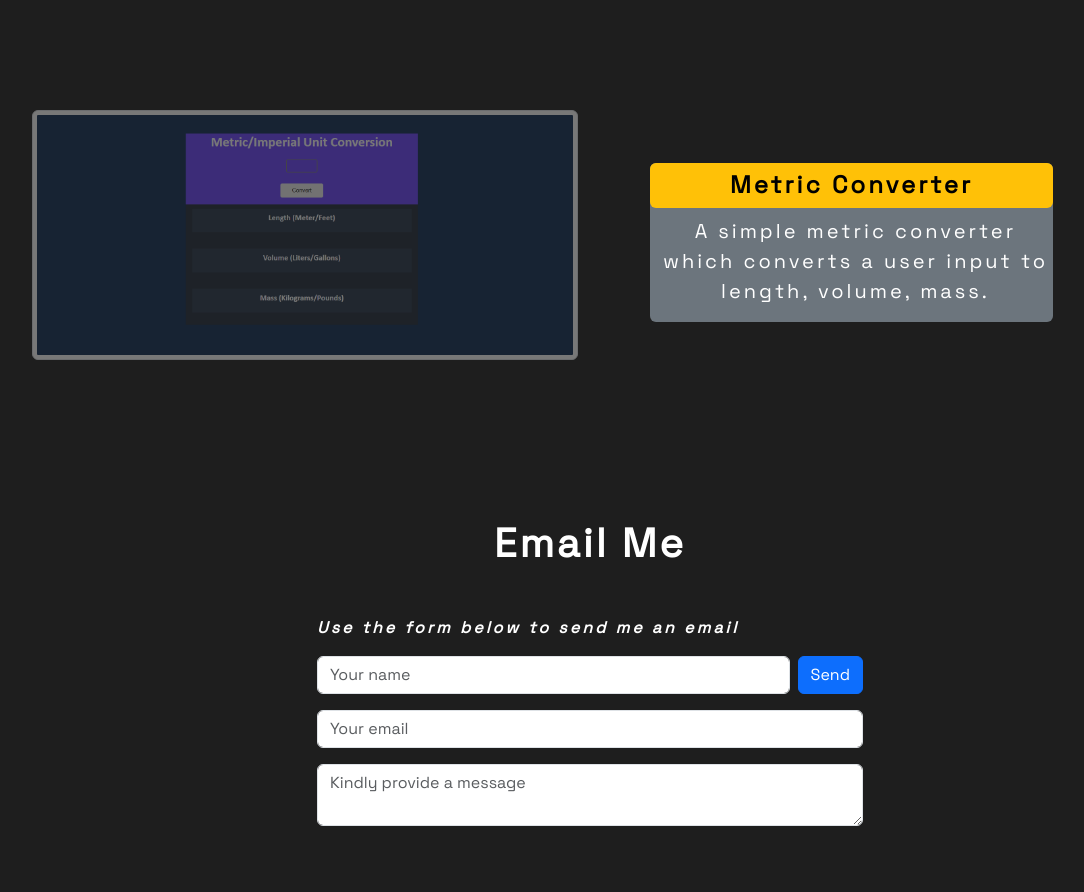
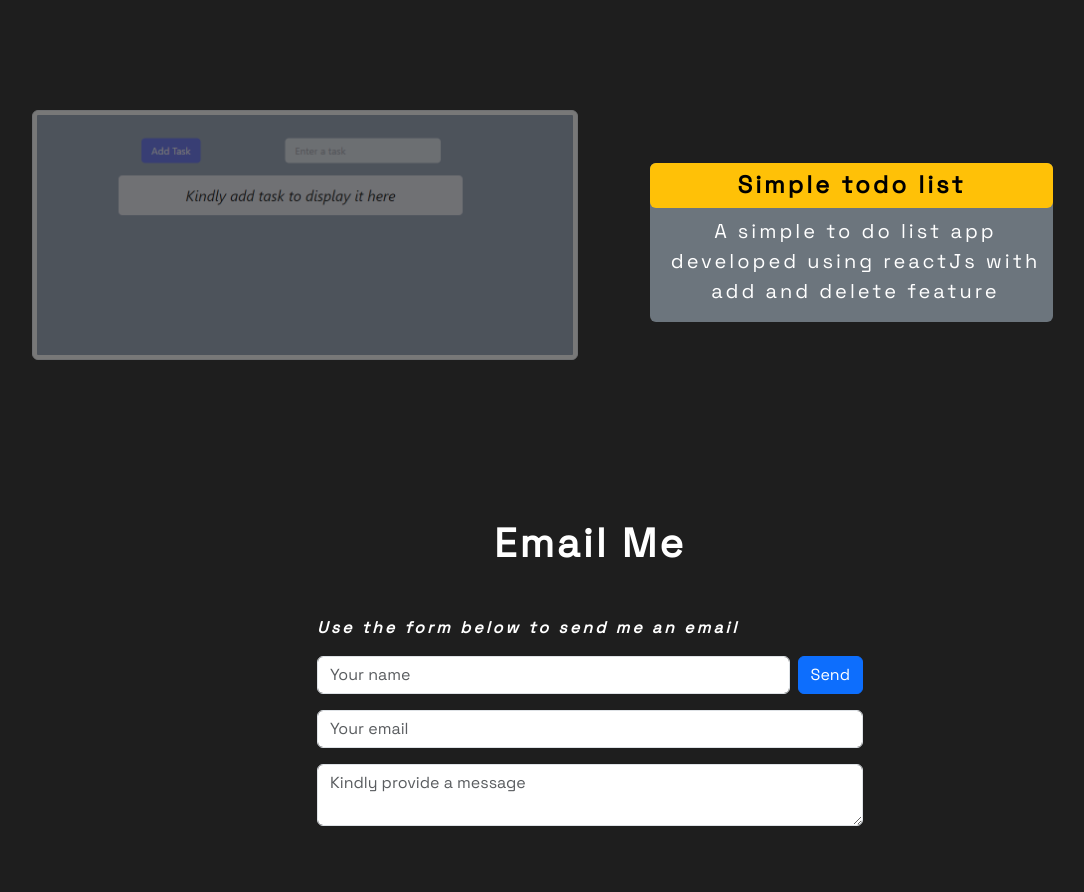
Before and after one commit to JeffDanielle/reactPortfolio, a React (Create React App) app: page / in a window 1280 px wide. Shown: the part 2408-3300 px from the top of the page, without its empty margins (50-1134 px from the left). Built offline with nearby package versions, Linux system fonts and the light colour scheme.

Commit message:
update project

```diff
--- a/src/components/WorkPage.js
+++ b/src/components/WorkPage.js
@@ -5,6 +5,7 @@ import Col from 'react-bootstrap/Col';
 import ClassroomifyImg from '../images/classroomify.png'
 import UnitsImg from '../images/units.png'
 import blackjackImg from '../images/blackjack.png'
+import todoImg from '../images/todo-list.png'
 import { Link } from 'react-router-dom'
 
 const MyProjects = () => {
@@ -44,12 +45,12 @@ const MyProjects = () => {
             <Container className='mt-5 pt-5'>
                   <Row>
                      <Col xs={12} lg={6} className='mb-3'>
-                        <Link to='https://unitsconversion.netlify.app' target='_blank'><Image src={UnitsImg} className='img-thumbnail' id='projects-img' alt='classroomify-thumbnail'/></Link>
+                        <Link to='https://simple-todo-listtt.netlify.app' target='_blank'><Image src={todoImg} className='img-thumbnail border border-light-subtle' id='projects-img' alt='classroomify-thumbnail'/></Link>
                      </Col>
                      <Col xs={12} lg={5} className='d-flex align-items-center'>
                         <div className='bg-secondary rounded ms-lg-5'>
-                           <h3 className='bg-warning rounded text-black fs-4 px-2 py-2 fw-bold'>Metric Converter</h3>
-                           <p className='fs-5 text-center ms-2'>A simple metric converter which converts a user input to length, volume, mass.</p>
+                           <h3 className='bg-warning rounded text-black fs-4 px-2 py-2 fw-bold'>Simple todo list</h3>
+                           <p className='fs-5 text-center ms-2'>A simple to do list app developed using reactJs with add and delete feature </p>
                         </div>
                      </Col>
                   </Row>
```
Also changed, not shown: src/images/todo-list.png (added).
